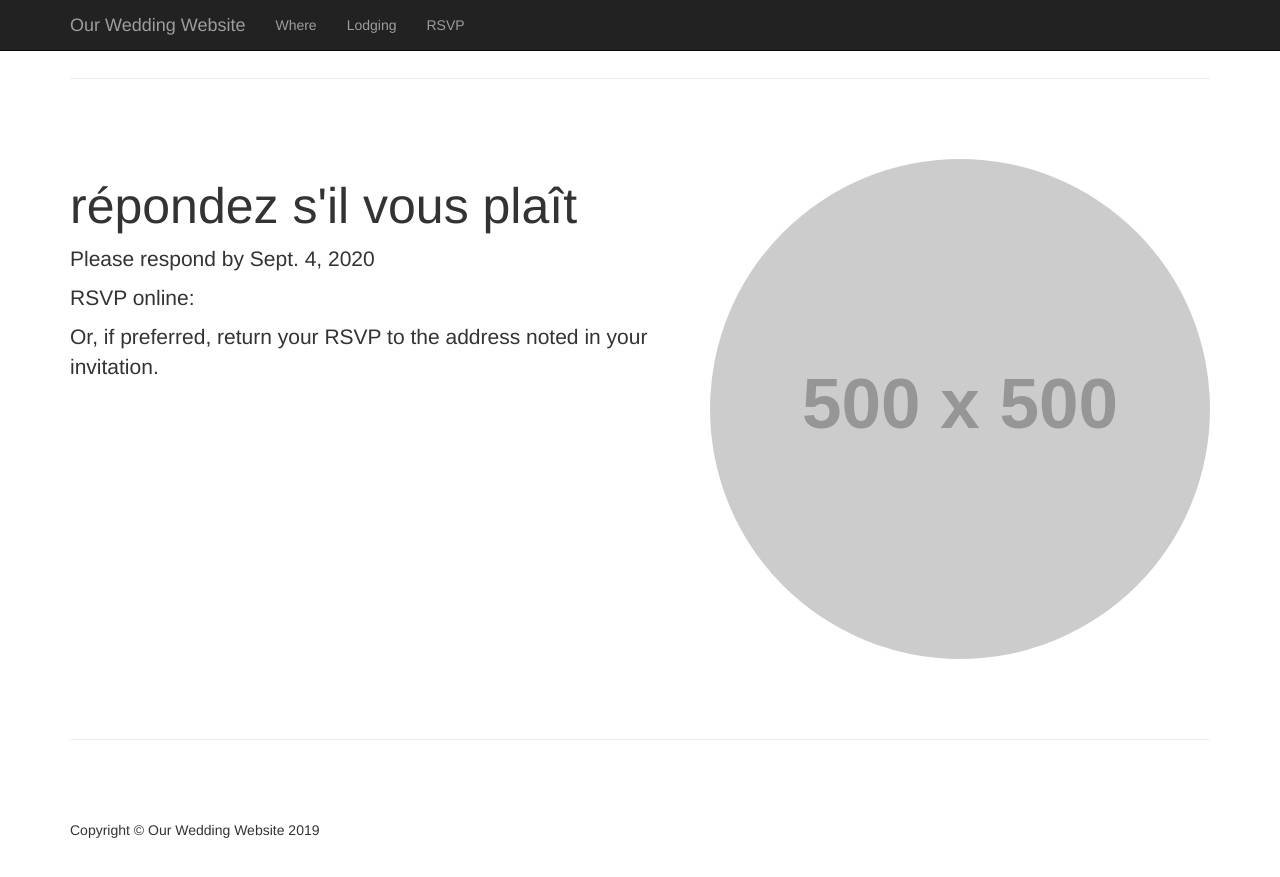
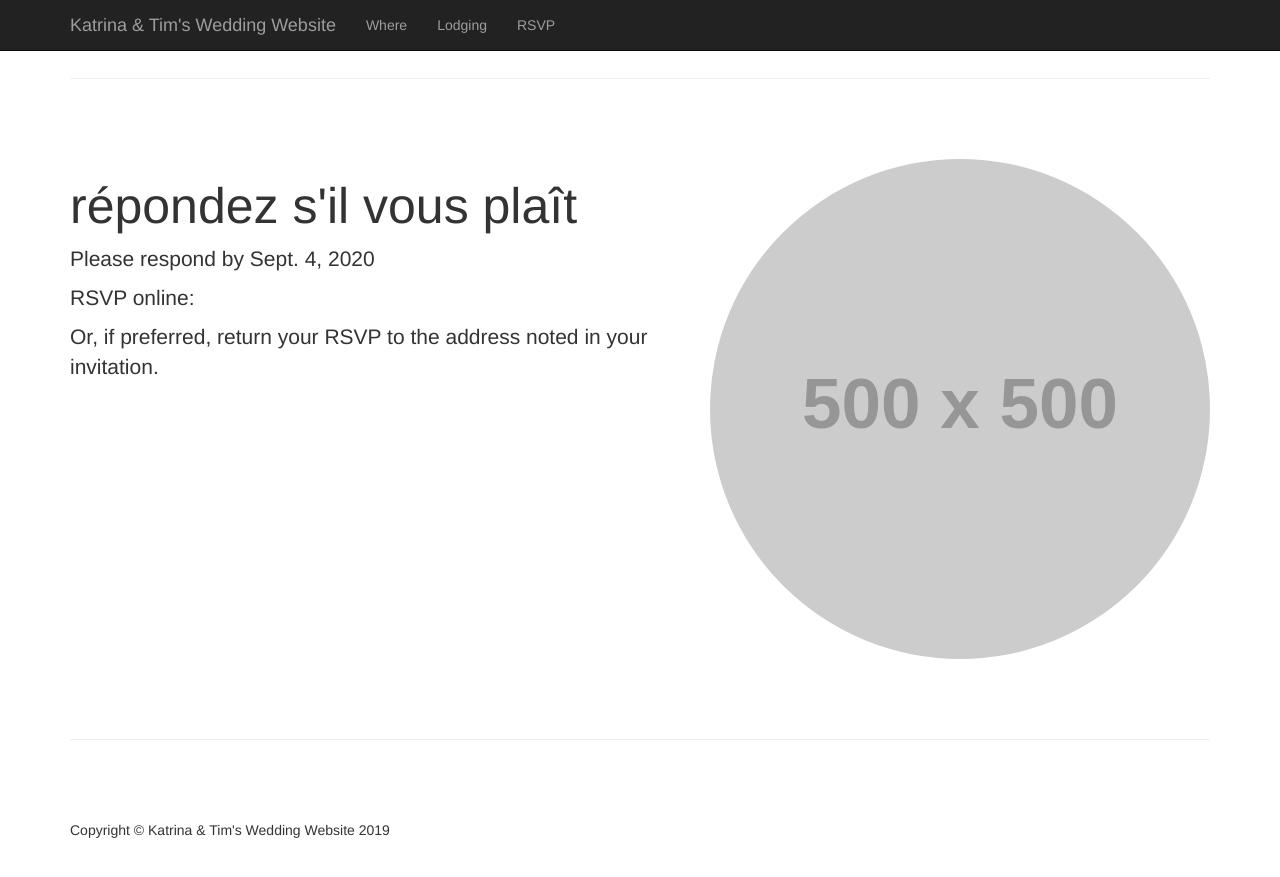
Before and after one commit to kat-wehr/katandtim2020, a Jekyll site: the page built from index.html, in a window 1280 px wide and 900 px high, scrolled down 1892 px. Shown: the top 877 px of the window. Built offline with Jekyll 4.4.1, drawn with Linux system fonts in a browser that asks for light colours.

Commit message:
Update _config.yml

```diff
--- a/_config.yml
+++ b/_config.yml
@@ -1,6 +1,6 @@
 title: Katrina and Tim 2020
 description: Everything You Need for the Wedding of Katrina and Tim
-sitename: Our Wedding Website
+sitename: Katrina & Tim's Wedding Website
 baseurl: '/katandtim2020'
 sass:
   sass_dir: /assets/_sass
```
